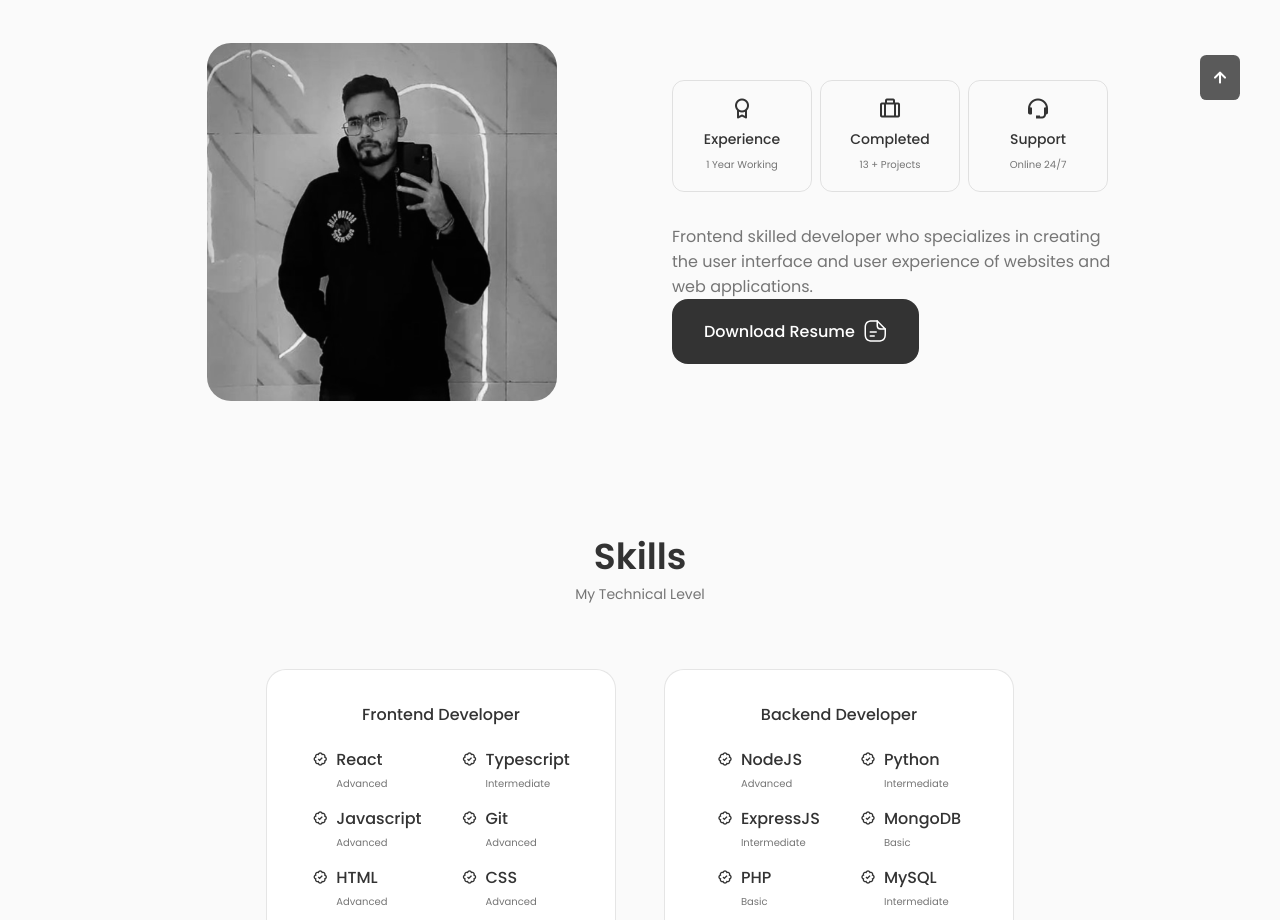
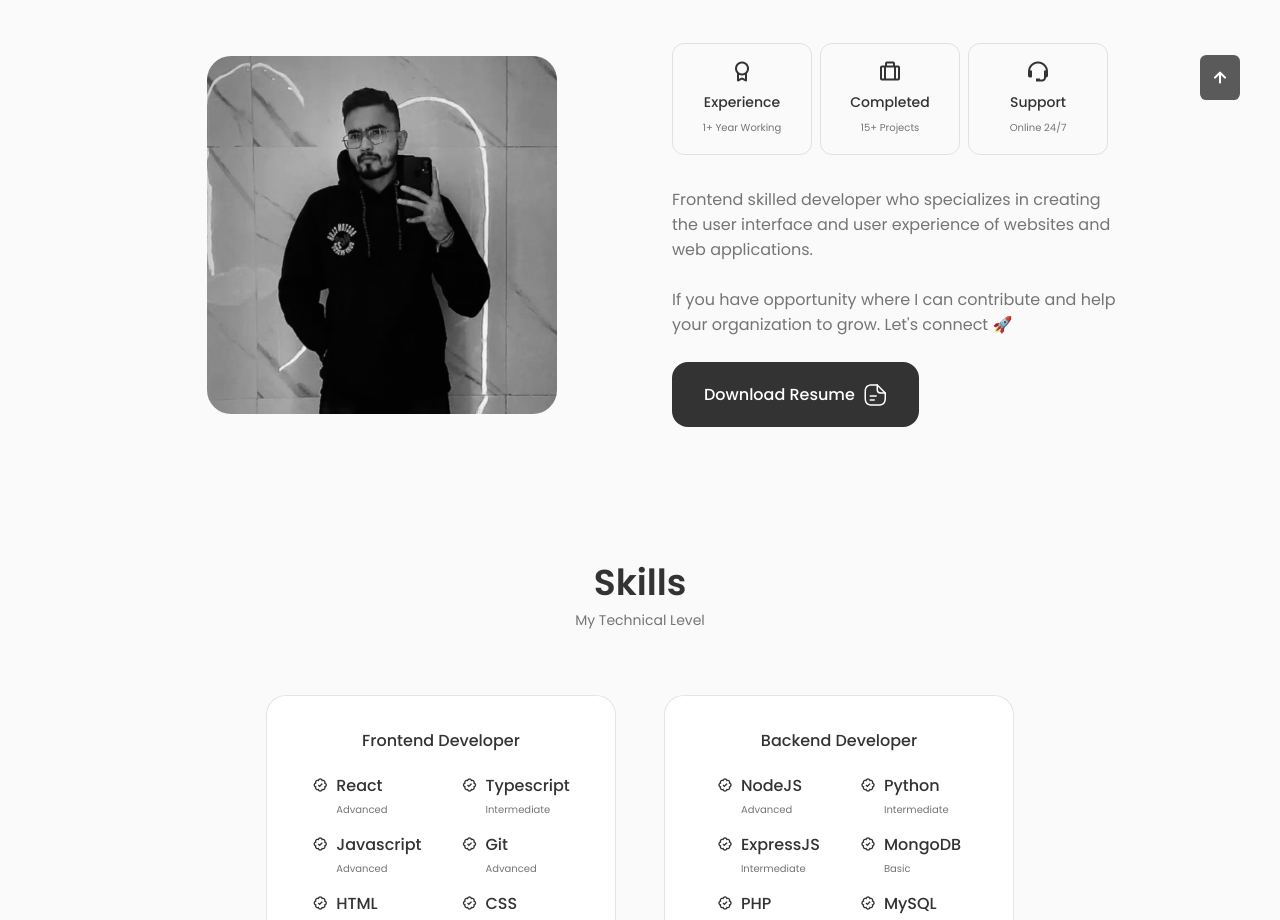
Before and after one commit to Shivamjain2204/Portfolio, a React (Create React App) app: page / in a window 1280 px wide. Shown: the part 860-1780 px from the top of the page. Built offline with nearby package versions, Linux system fonts and the light colour scheme.

Commit message:
About component updated

```diff
--- a/src/components/about/About.jsx
+++ b/src/components/about/About.jsx
@@ -16,7 +16,9 @@ const About = () => {
         <div className="about__data">
             <Info/>
 
-            <p className="about__description">Frontend skilled developer who specializes in creating the user interface and user experience of websites and web applications.</p>
+            <p className="about__description">Frontend skilled developer who specializes in creating the user interface and user experience of websites and web applications.</p><br />
+
+            <p className="about__description">If you have opportunity where I can contribute and help your organization to grow. Let's connect 🚀</p><br />
 
             <a download="" href={Resume} className="button button--flex">
                 Download Resume
--- a/src/components/about/Info.jsx
+++ b/src/components/about/Info.jsx
@@ -6,13 +6,13 @@ const Info = () => {
     <div className="about__box">
     <i class='bx bx-award about__icon'></i>
         <h3 className="about__title">Experience</h3>
-        <span className="about__subtitle">1 Year Working</span>
+        <span className="about__subtitle">1+ Year Working</span>
     </div>
 
     <div className="about__box">
     <i class='bx bx-briefcase-alt about__icon' ></i>
         <h3 className="about__title">Completed</h3>
-        <span className="about__subtitle">13 + Projects</span>
+        <span className="about__subtitle">15+ Projects</span>
     </div>
 
     <div className="about__box">
```
